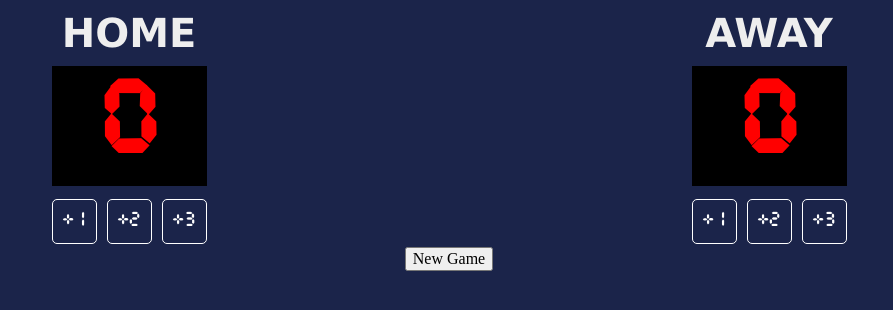
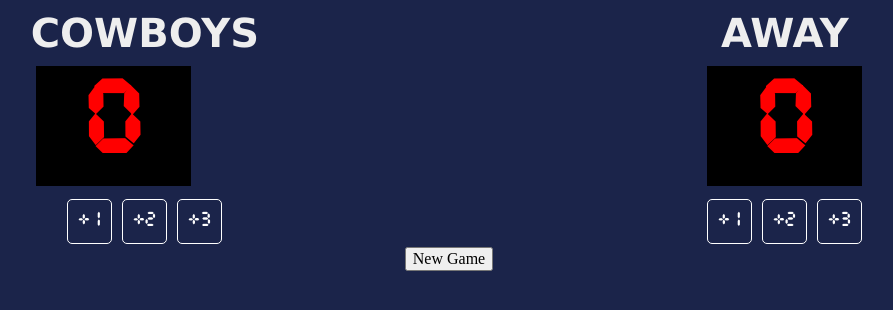
Before and after one commit to Traloch/Basketball-Scoreboard, a website built with Vite: page index.html in a window 1280 px wide. Shown: the whole page, without its empty margins (191-1084 px from the left). Built offline with nearby package versions, Linux system fonts and the light colour scheme.

Commit message:
Change Team name

```diff
--- a/index.html
+++ b/index.html
@@ -5,7 +5,7 @@
     <body>
         <div class="container">
             <div>
-                <h3 class="team" id="team1">HOME</h3>
+                <h3 class="team" id="team1">COWBOYS</h3>
                 <h3 class="scoreboard" id="score-home" onchange="highlightLeader()">0</h3>
                 <button class="btn" id="home-+1" onclick="add(1, 'score-home')">+1</button>
                 <button class="btn" id="home-+2" onclick="add(2, 'score-home')">+2</button>
```
